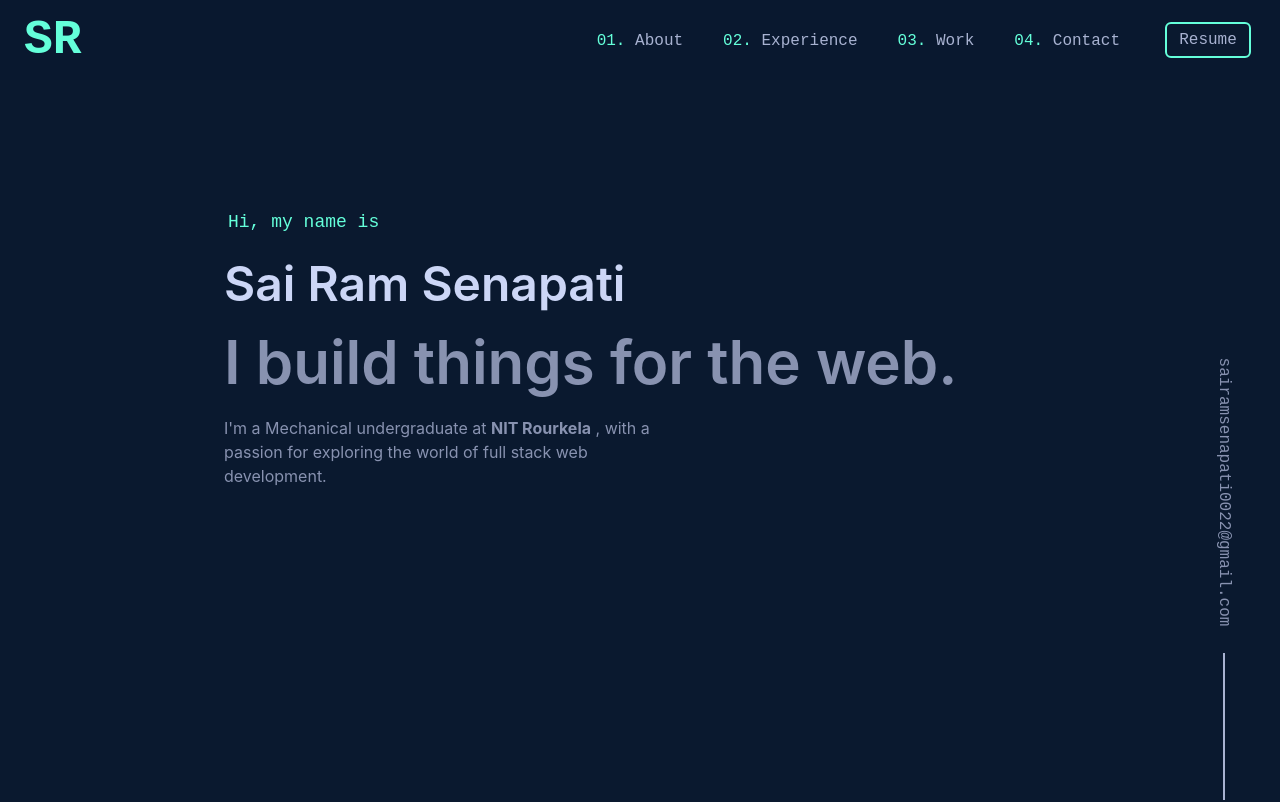
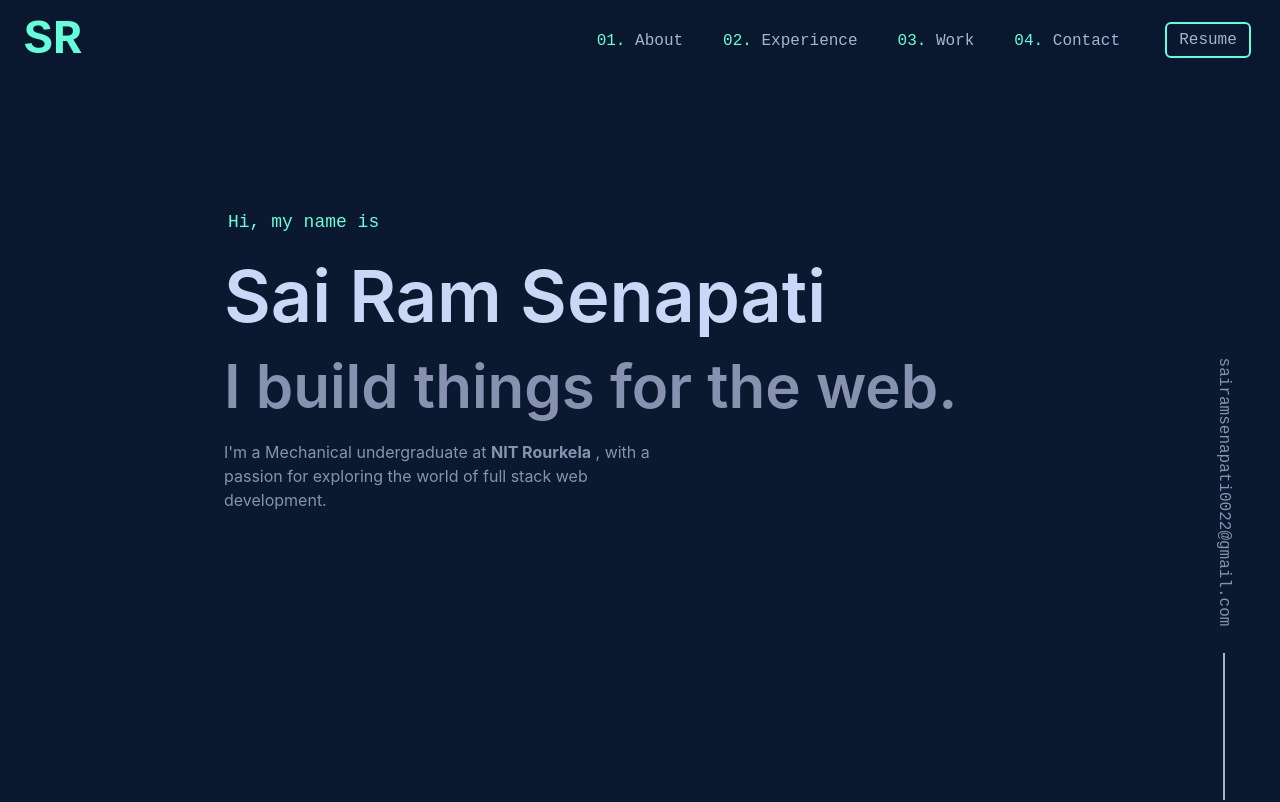
Before and after one commit to Sai1Ram/Portfolio, a React (Create React App) app: page / in a window 1280 px wide. Shown: the top 802 px of the page. Built offline with nearby package versions, Linux system fonts and the light colour scheme.

Commit message:
update font size

```diff
--- a/src/components/Main.jsx
+++ b/src/components/Main.jsx
@@ -217,7 +217,7 @@ function Main() {
               Hi, my name is
             </motion.h4>
             <motion.h1
-              className="font-fontSans md:text-5xl lg-text-7xl text-3xl text-lightestSlate font-[600] md:mb-6 mb-2 "
+              className="font-fontSans md:text-5xl lg:text-7xl text-3xl text-lightestSlate font-[600] md:mb-6 mb-2 "
               initial={{ opacity: 0, y: 8 }}
               animate={{ opacity: 1, y: 0 }}
               transition={{ duration: 0.9, delay: 1 }}
```
